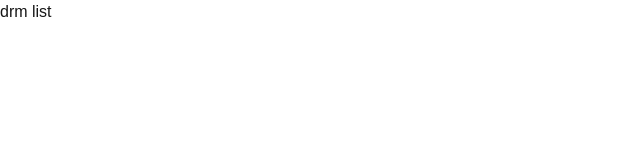
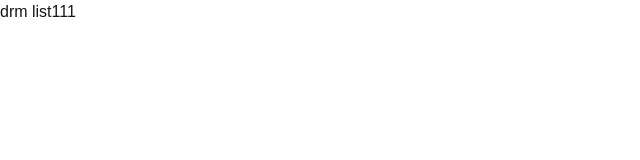
Before and after one commit to sathish-372005/drm-refresh-app, a Next.js app: page /dataset/list in a window 1280 px wide. Shown: the top 160 px of the page, without its empty margins (0-640 px from the left). Built offline with nearby package versions, Linux system fonts and the light colour scheme.

Commit message:
fix: update header text in List and ChildrenPage components

```diff
--- a/app/dataset/list/page.tsx
+++ b/app/dataset/list/page.tsx
@@ -1,7 +1,7 @@
 export default function List() {
   return (
     <>
-    <h1>drm list</h1>
+    <h1>drm list111</h1>
     </>
   );
 }
--- a/app/page.tsx
+++ b/app/page.tsx
@@ -2,7 +2,7 @@ import Sample from "./src/ui/Sample";
 
 export const ChildrenPage = () => {
   return (
-    <div> Home
+    <div> Home22222
       <Sample />
     </div>)
 }
```
